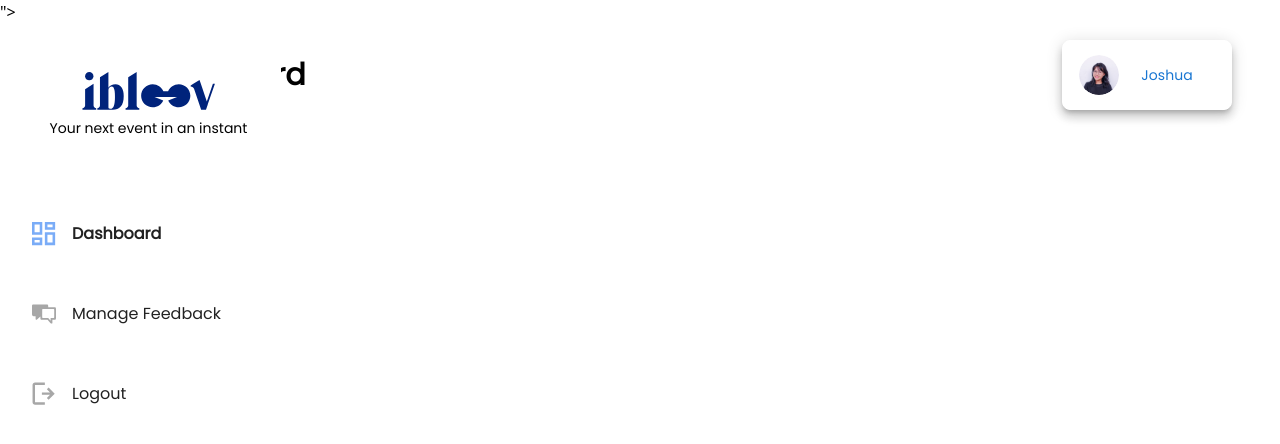
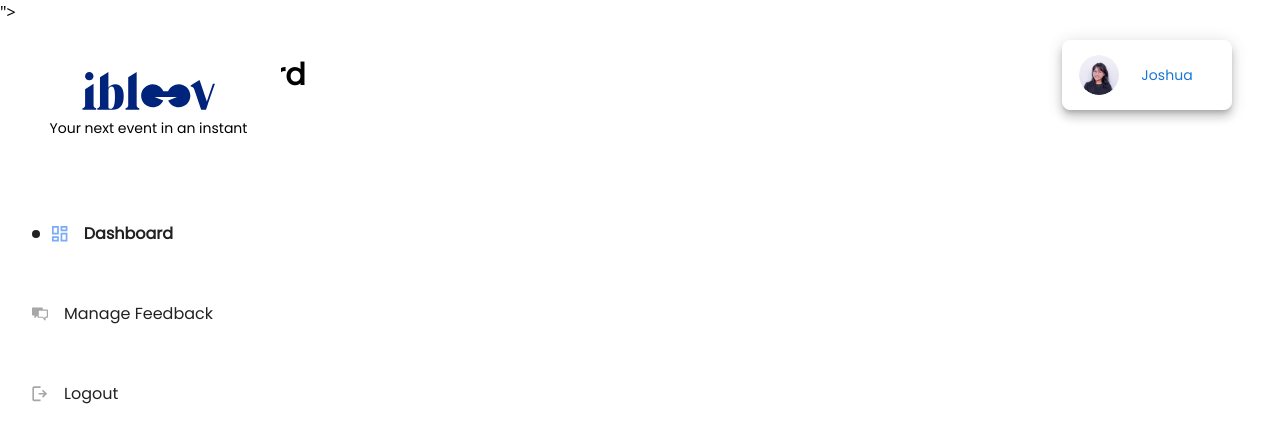
Before and after one commit to JoshFransix/ibloov-adminDashboard, a Nuxt app: page /dashboardPanel/Dashboard in a window 1280 px wide. Shown: the top 444 px of the page. Built offline with nearby package versions, Linux system fonts and the light colour scheme.

Commit message:
updated active state on page links

```diff
--- a/components/FeedbackCardDisplay.vue
+++ b/components/FeedbackCardDisplay.vue
@@ -61,9 +61,9 @@
         >
           Read More
         </v-btn>
-        <div class="justify-self-end flex-shrink-0">
-          <span class="star text-[#00237B] text-small">
+        <div class="">
           <v-rating
+            class="inline-block"
             v-model="rating"
             color="yellow"
             half-increments
@@ -72,9 +72,8 @@
             length="5"
             size="15"
             value="5"
-            ></v-rating
-          ></span>
-          <span class="text-caption">({{ rating }})</span>
+          ></v-rating>
+          <span class="text-caption"> ({{ rating }})</span>
         </div>
       </div>
     </v-card-actions>
--- a/components/SideBar.vue
+++ b/components/SideBar.vue
@@ -52,34 +52,62 @@
             </NuxtLink>
           </div> -->
         <v-list nav class="mt-16 mr-0 text--primary">
-          <v-list-item-group active-class=" text--basic">
+          <v-list-item-group active-class="text--basic">
             <!-- Dashboard -->
             <NuxtLink to="/dashboardPanel/Dashboard">
-              <v-list-item class="mb-8">
+              <v-list-item class="mb-8"
+                ><div class="flex align-center">
+                  <span
+                    class="
+                      bg-[#00237b]
+                      text-[#00237b]
+                      w-2.5
+                      h-2
+                      rounded-full
+                      mr-3
+                    "
+                  ></span>
                   <v-img class="mr-4">
                     <img
                       src="@/assets/img/dashboard.svg"
                       alt=""
-                    class="w-6 h-6"
+                      class="w-4 h-4"
                     />
                   </v-img>
                   <v-list-item-title>Dashboard</v-list-item-title>
+                </div>
               </v-list-item>
             </NuxtLink>
             <!-- Manage Feedback -->
             <NuxtLink to="/dashboardPanel/Feedback">
               <v-list-item class="mb-8">
+                <div class="flex align-center">
+                  <span
+                    class="
+                      bg-[#00237b]
+                      text-[#00237b]
+                      w-2.5
+                      h-2
+                      rounded-full
+                      mr-3
+                    "
+                  ></span>
                   <v-img class="mr-4">
-                  <img src="@/assets/img/comment.svg" alt="" class="w-6 h-6" />
+                    <img
+                      src="@/assets/img/comment.svg"
+                      alt=""
+                      class="w-4 h-4"
+                    />
                   </v-img>
                   <v-list-item-title>Manage Feedback</v-list-item-title>
+                </div>
               </v-list-item>
             </NuxtLink>
             <!-- Logout -->
             <span>
               <v-list-item class="mb-8" @click="waitRedirect">
                 <v-img class="mr-4">
-                  <img src="@/assets/img/logout.svg" alt="" class="w-6 h-6" />
+                  <img src="@/assets/img/logout.svg" alt="" class="w-4 h-4" />
                 </v-img>
                 <v-list-item-title>Logout</v-list-item-title>
               </v-list-item>
@@ -135,10 +163,32 @@ span {
   transition: 0.3s ease-in-out;
 }
 
+a span {
+  display: none;
+  background: #00237b;
+}
+
 a[aria-current="page"] {
+  position: relative;
   font-weight: bolder;
   color: #00237b;
   transition: 0.3s ease-in-out;
+}
+
+a[aria-current="page"] span {
+  display: block;
+}
+
+a[aria-current="page"]::before {
+  position: relative;
+  z-index: 999999;
+  content: "";
+  top: 0;
+  left: 0;
+  width: 10px;
+  height: 10px;
+  background: blue;
+  border-radius: 50%;
 }
 
 @media screen and (max-width: 1023px) {
--- a/components/SideBarMobile.vue
+++ b/components/SideBarMobile.vue
@@ -35,26 +35,54 @@
           <!-- Dashboard -->
           <NuxtLink to="/dashboardPanel/Dashboard">
             <v-list-item class="mb-8">
+              <div class="flex align-center">
+                <span
+                  class="
+                    bg-[#00237b]
+                    text-[#00237b]
+                    w-2.5
+                    h-2
+                    rounded-full
+                    mr-3
+                  "
+                ></span>
                 <v-img class="mr-4">
-                <img src="@/assets/img/dashboard.svg" alt="" class="w-6 h-6" />
+                  <img
+                    src="@/assets/img/dashboard.svg"
+                    alt=""
+                    class="w-4 h-4"
+                  />
                 </v-img>
                 <v-list-item-title>Dashboard</v-list-item-title>
+              </div>
             </v-list-item>
           </NuxtLink>
           <!-- Manage Feedback -->
           <NuxtLink to="/dashboardPanel/Feedback">
             <v-list-item class="mb-8">
+              <div class="flex align-center">
+                <span
+                  class="
+                    bg-[#00237b]
+                    text-[#00237b]
+                    w-2.5
+                    h-2
+                    rounded-full
+                    mr-3
+                  "
+                ></span>
                 <v-img class="mr-4">
-                <img src="@/assets/img/comment.svg" alt="" class="w-6 h-6" />
+                  <img src="@/assets/img/comment.svg" alt="" class="w-4 h-4" />
                 </v-img>
                 <v-list-item-title>Manage Feedback</v-list-item-title>
+              </div>
             </v-list-item>
           </NuxtLink>
           <!-- Logout -->
           <span>
             <v-list-item class="mb-8" @click="waitRedirect">
               <v-img class="mr-4">
-                <img src="@/assets/img/logout.svg" alt="" class="w-6 h-6" />
+                <img src="@/assets/img/logout.svg" alt="" class="w-4 h-4" />
               </v-img>
               <v-list-item-title>Logout</v-list-item-title>
             </v-list-item>
@@ -103,9 +131,18 @@ span {
   transition: 0.3s ease-in-out;
 }
 
+a span {
+  display: none;
+  background: #00237b;
+}
+
 a[aria-current="page"] {
   color: #00237b !important;
   font-weight: bolder;
   transition: 0.3s ease-in-out;
 }
+
+a[aria-current="page"] span {
+  display: block;
+}
 </style>
```
Lines whose indentation alone changed are shown as unchanged.
